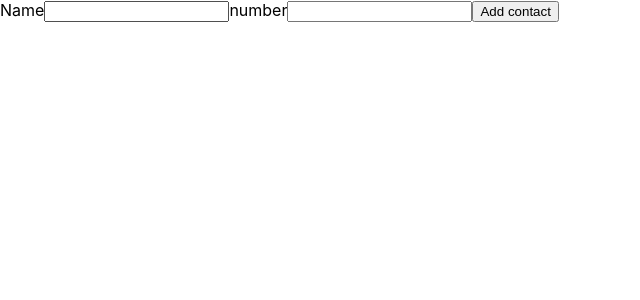
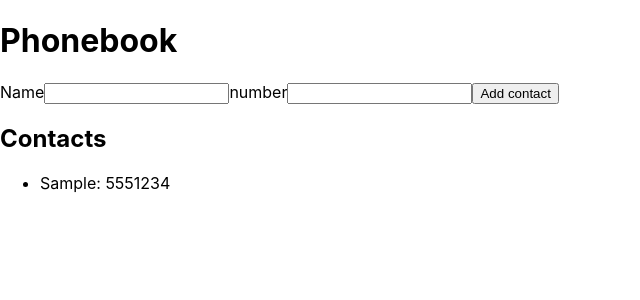
Before and after one commit to Markizdickabraz/goit-react-hw-02-phonebook, a React (Create React App) app: page / in a window 1280 px wide. Both pictures are taken after typing "Sample", "5551234" into the empty fields and a click on the button "Add contact". Shown: the top 300 px of the page, without its empty margins (0-640 px from the left). Built offline with nearby package versions, Linux system fonts and the light colour scheme.

Commit message:
contact list

```diff
--- a/src/components/App.jsx
+++ b/src/components/App.jsx
@@ -1,6 +1,7 @@
 
 import React ,{Component} from "react";
 import ContactForm from "./form";
+import ContactList from "./contactList";
 
 
 class App extends Component {
@@ -24,7 +25,10 @@ class App extends Component {
   render() {
     return (
       <div>
+        <h1>Phonebook</h1>
         <ContactForm onSubmit={this.formSubmitHandler} />
+        <h2>Contacts</h2>
+        <ContactList items={this.state.contacts} />
       </div>
     );
   }
--- /dev/null
+++ b/src/components/contactList.js
@@ -0,0 +1,11 @@
+
+
+export default function ContactList({items}) {
+    return (
+        <ul>
+            {items.map(item =>
+            (<li key ={item.name}>{item.name}: {item.number}</li>)
+                )}
+        </ul>
+    )
+}
```
